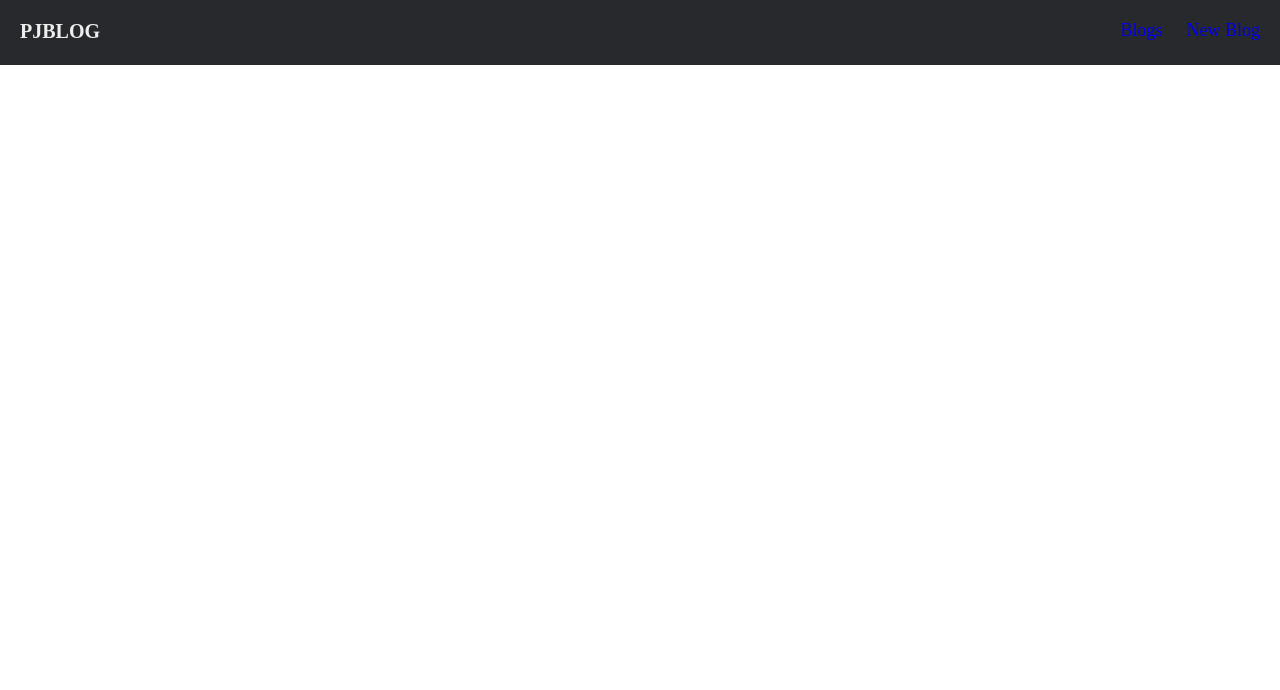
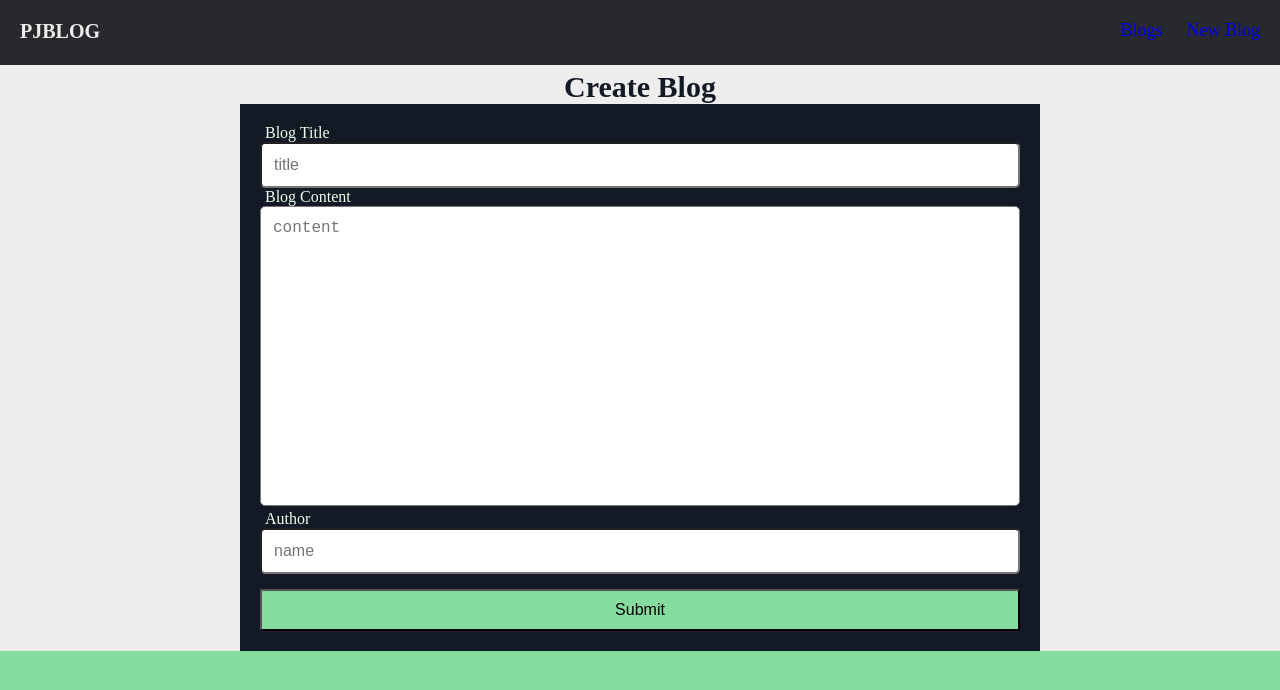
Before and after one commit to pjmiles/blog-design, a React (Create React App) app: page /create in a window 1280 px wide. Shown: the top 690 px of the page. Built offline with nearby package versions, Linux system fonts and the light colour scheme; the HTML template or start-up script is replaced by a standard one.

Commit message:
form section created

```diff
--- a/src/App.css
+++ b/src/App.css
@@ -11,6 +11,11 @@
     margin: 0;
     padding: 0;
     box-sizing: border-box;
+}
+
+.container{
+    height: 100vh;
+    background-color: var(--secondary);
 }
 
 .nav-bar {
@@ -33,10 +38,70 @@ a:link{
     text-decoration: none;
 }
 
-
-
 .logo {
     color: var(--light);
     font-size: 20px;
     font-weight: 800;
 }
+
+.form-section {
+    background-color: var(--light);
+    display: flex;
+    flex-direction: column;
+    justify-content: center;
+}
+
+.form-heading {
+    text-align: center;
+    font-size: 30px;
+    color: var(--dark);
+    margin-top: 5px;
+}
+
+.form-container {
+    width: 100%;
+    max-width: 50rem;
+    display: flex;
+    flex-direction: column;
+    padding: 20px;
+    background-color: var(--dark);
+    margin: auto;
+}
+
+.form-container label {
+    font-weight: 500;
+    color: var(--light-alt);
+    margin: 5px;
+}
+
+.form-container .form-input {
+    width: 100%;
+    border-radius: 5px;
+    padding: 12px;
+    font-size: 16px;
+    outline: none;
+}
+
+.form-container .form-input-content{
+    width: 100%;
+    border-radius: 5px;
+    resize: none;
+    padding: 12px;
+    height: 300px;
+    font-size: 16px;
+}
+
+.submit-btn {
+    width: 100%;
+    margin-top: 15px;
+    border-radius: 2px;
+    font-size: 1rem;
+    font-weight: 500;
+    padding: 10px;
+    background-color: var(--secondary);
+}
+
+.submit-btn:hover {
+    background-color: var(--primary);
+    cursor: pointer;
+}
--- a/src/App.js
+++ b/src/App.js
@@ -1,15 +1,19 @@
 import { Routes, Route } from "react-router-dom";
 import "./App.css";
-import { Navbar } from "./components/Navbar";
+import Navbar from "./components/Navbar";
+import Create from "./components/Create";
+import Blogs from "./components/Blogs";
 
 function App() {
   return (
-    <div className="container">
-      <Routes>
-        <Route path="/" element={ <Navbar /> }/>
-        <Route path="create" element={ <Navbar/> }/>
-      </Routes>
-    </div>
+      <div className="container">
+        <Navbar />
+        <Routes>
+          <Route path="/" element={<Blogs />} exact />
+          <Route path="/create" element={<Create />} />
+        </Routes>
+        {/* <Create /> */}
+      </div>
   );
 }
 
--- /dev/null
+++ b/src/components/Blogs.js
@@ -0,0 +1,11 @@
+import React from 'react'
+
+const Blogs = () => {
+  return (
+    <div>
+        <h1>helloo</h1>
+    </div>
+  )
+}
+
+export default Blogs
--- /dev/null
+++ b/src/components/Create.js
@@ -0,0 +1,29 @@
+const Create = () => {
+  return (
+    <div className="form-section">
+        <h3 className="form-heading">Create Blog</h3>
+
+      <div className="form-container" >
+
+      <form action="" method="POST">
+        <div className="form-control">
+          <label for="title">Blog Title</label>
+          <input className="form-input" type="text" placeholder="title" required></input>
+        </div>
+        <div className="form-control">
+          <label for="content">Blog Content</label>
+          <textarea className="form-input-content" type="text" placeholder="content" required></textarea>
+        </div>
+        <div className="form-control">
+          <label for="author">Author</label>
+          <input className="form-input" type="text" placeholder="name" required></input>
+        </div>
+
+        <input className="submit-btn" type="submit" required></input>
+      </form>
+        </div>
+    </div>
+  );
+};
+
+export default Create
--- a/src/components/Navbar.js
+++ b/src/components/Navbar.js
@@ -1,14 +1,17 @@
 import { Link } from 'react-router-dom'
 
-export const Navbar = () => {
+
+const Navbar = () => {
   return (
     <div className="nav-bar">
       <div className="logo">PJBLOG</div>
 
       <div className="nav-item">
         <Link to="/" className="nav-link">Blogs</Link>
-        <Link to="/create" className="nav-link">New Blog</Link>
+        <Link to="/create/" className="nav-link">New Blog</Link>
       </div>
     </div>
   );
 };
+
+export default Navbar
```
